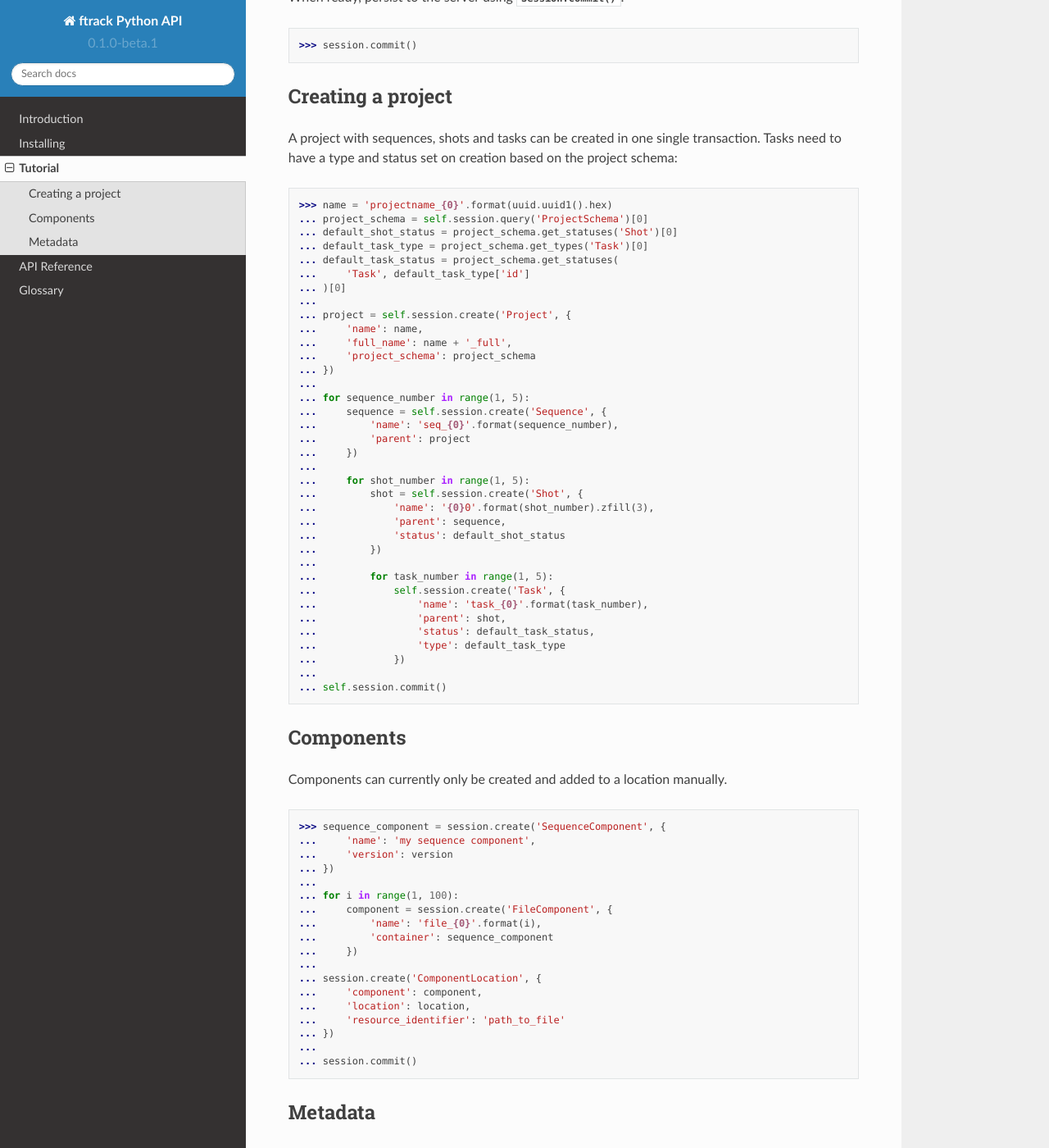
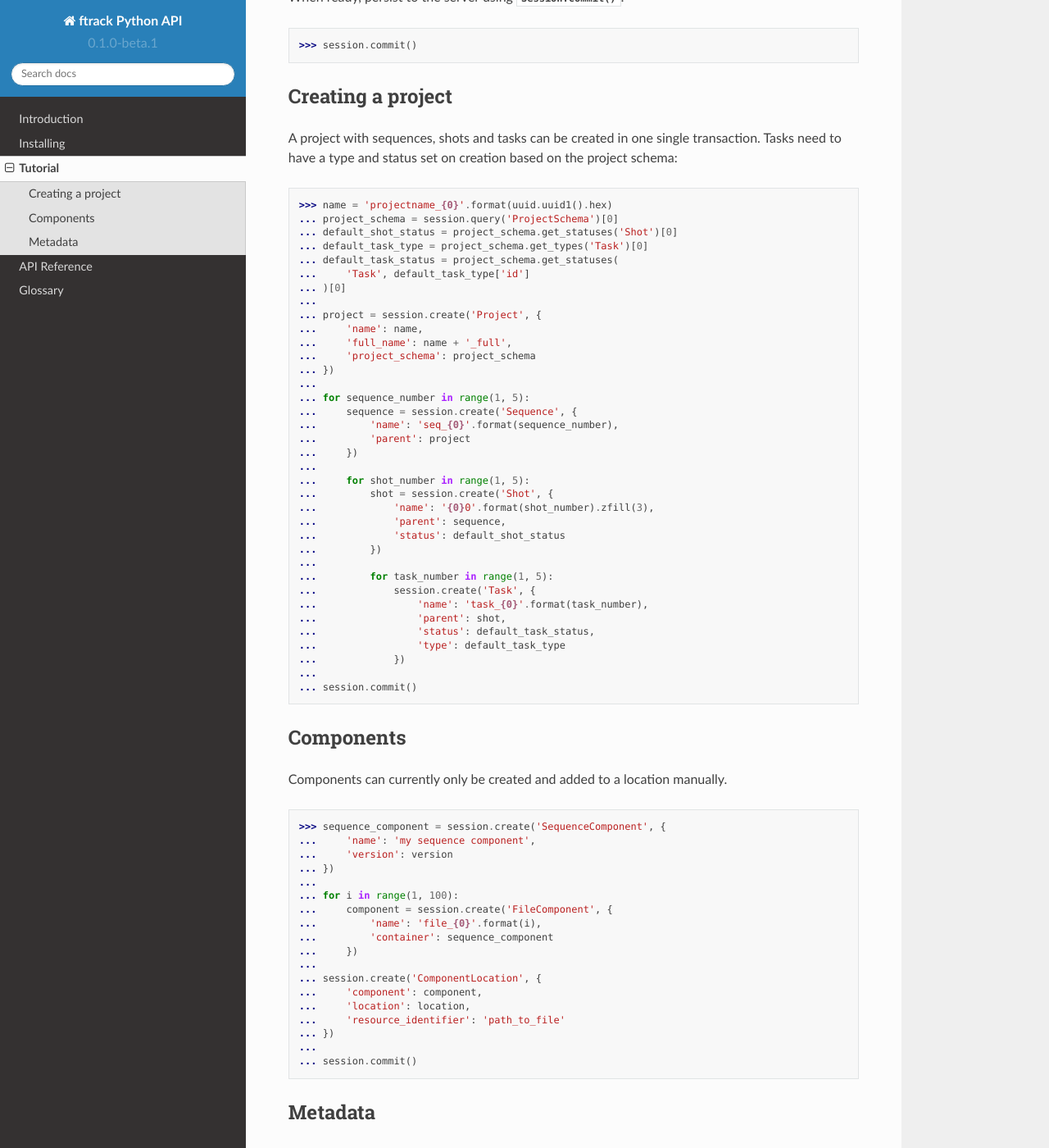
Before and after one commit to ftrackhq/ftrack-python, a Sphinx documentation site: the page built from doc/tutorial.rst, in a window 1280 px wide and 1400 px high, scrolled down 3011 px. Shown: the whole window at 82% size. Built offline with Sphinx 7.4.7 and the Read the Docs theme 2.0.0, drawn with Linux system fonts in a browser that asks for light colours; pages that are not in the unit, such as notebooks, are missing from menus.

Commit message:
Updated tutorial to not include self.

```diff
--- a/doc/tutorial.rst
+++ b/doc/tutorial.rst
@@ -147,41 +147,41 @@ transaction. Tasks need to have a type and status set on creation based on the
 project schema:
 
     >>> name = 'projectname_{0}'.format(uuid.uuid1().hex)
-    ... project_schema = self.session.query('ProjectSchema')[0]
+    ... project_schema = session.query('ProjectSchema')[0]
     ... default_shot_status = project_schema.get_statuses('Shot')[0]
     ... default_task_type = project_schema.get_types('Task')[0]
     ... default_task_status = project_schema.get_statuses(
     ...     'Task', default_task_type['id']
     ... )[0]
     ...
-    ... project = self.session.create('Project', {
+    ... project = session.create('Project', {
     ...     'name': name,
     ...     'full_name': name + '_full',
     ...     'project_schema': project_schema
     ... })
     ...
     ... for sequence_number in range(1, 5):
-    ...     sequence = self.session.create('Sequence', {
+    ...     sequence = session.create('Sequence', {
     ...         'name': 'seq_{0}'.format(sequence_number),
     ...         'parent': project
     ...     })
     ...
     ...     for shot_number in range(1, 5):
-    ...         shot = self.session.create('Shot', {
+    ...         shot = session.create('Shot', {
     ...             'name': '{0}0'.format(shot_number).zfill(3),
     ...             'parent': sequence,
     ...             'status': default_shot_status
     ...         })
     ...
     ...         for task_number in range(1, 5):
-    ...             self.session.create('Task', {
+    ...             session.create('Task', {
     ...                 'name': 'task_{0}'.format(task_number),
     ...                 'parent': shot,
     ...                 'status': default_task_status,
     ...                 'type': default_task_type
     ...             })
     ...
-    ... self.session.commit()
+    ... session.commit()
 
 Components
 ==========
```
